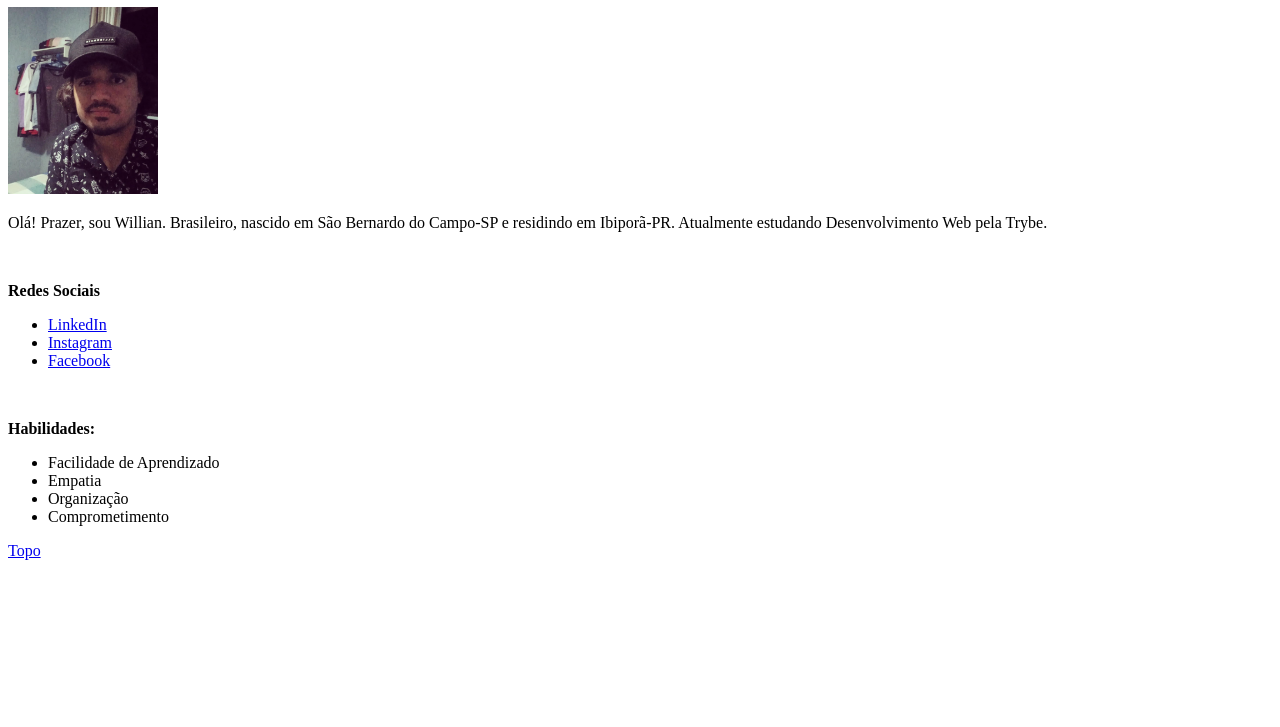
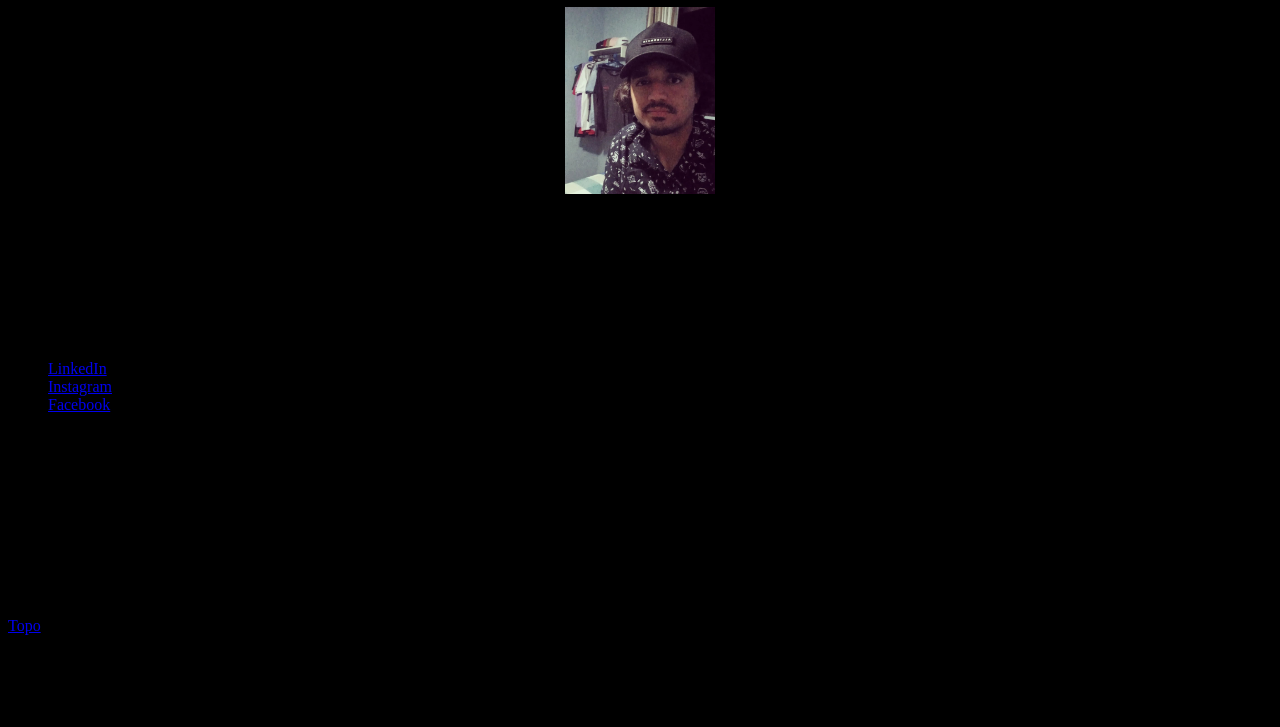
Before and after one commit to willianmaartins/willianmaartins.github.io, a plain HTML site: page index.html in a window 1280 px wide. Shown: the part 73-800 px from the top of the page. Drawn offline with Linux system fonts and the light colour scheme.

Commit message:
finalizado estilo de página portfólio

```diff
--- a/index.html
+++ b/index.html
@@ -1,32 +1,43 @@
 <!DOCTYPE html>
 <html>
+
 <head>
     <title>Willian Martins</title>
+    <link rel="stylesheet" href="style.css">
 </head>
+
 <body>
 
     <h1>Willian Duarte Martins</h1>
 
-<img src="/Imagens/306259776_2203894103118484_8531924803640594880_n.jpg" id="imagem" alt="Foto de Willian" width="150px">
+    <h1><img src="/Imagens/306259776_2203894103118484_8531924803640594880_n.jpg" id="imagem" alt="Foto de Willian" width="150px"></h1>
     <br>
-<p>Olá! Prazer, sou Willian. Brasileiro, nascido em São Bernardo do Campo-SP e residindo em Ibiporã-PR. Atualmente estudando Desenvolvimento Web pela Trybe.</p>
+    <p>Olá! Prazer, sou Willian. Brasileiro, nascido em São Bernardo do Campo-SP e residindo em Ibiporã-PR. Atualmente
+        estudando Desenvolvimento Web pela Trybe.</p>
     <br>
     <p><strong>Redes Sociais</strong></p>
     <ul>
-<a href="https://www.linkedin.com/in/willian-maartins/" target="_blank"><li>LinkedIn</a></li>
-<a href="https://www.instagram.com/willianmaartins/" target="_blank"><li>Instagram</a></li>
-<a href="https://www.facebook.com/willian.martins19" target="_blank"><li>Facebook</a></li>
+        <a href="https://www.linkedin.com/in/willian-maartins/" target="_blank">
+            <li>LinkedIn
+        </a></li>
+        <a href="https://www.instagram.com/willianmaartins/" target="_blank">
+            <li>Instagram
+        </a></li>
+        <a href="https://www.facebook.com/willian.martins19" target="_blank">
+            <li>Facebook
+        </a></li>
     </ul>
 
     <br>
     <p><strong> Habilidades: </strong></p>
     <ul>
-    <li>Facilidade de Aprendizado</li>
-    <li>Empatia</li>
-    <li>Organização</li>
-    <li>Comprometimento</li>
+        <li class="facilidade">Facilidade de Aprendizado</li>
+        <li class="empatia">Empatia</li>
+        <li class="organizacao">Organização</li>
+        <li class="comprometimento">Comprometimento</li>
     </ul>
 
     <a href="#imagem">Topo</a>
 </body>
+
 </html>
--- a/style.css
+++ b/style.css
@@ -0,0 +1,35 @@
+h1 {
+    font-family: sans-serif;
+    text-align: center;
+    font-weight: bold;
+}
+
+p {
+    font-family: 'Franklin Gothic Medium', 'Arial Narrow', Arial, sans-serif;
+    font-style: italic;
+    font-size: medium;
+}
+
+body {
+    background-color: black;
+}
+
+.facilidade {
+    font-family: 'Courier New', Courier, monospace;
+    font-size: 15px;
+}
+
+.empatia {
+    font-family: 'Courier New', Courier, monospace;
+    font-size: 20px;
+}
+
+.organizacao {
+    font-family: 'Courier New', Courier, monospace;
+    font-size: 25px;
+}
+
+.comprometimento {
+    font-family: 'Courier New', Courier, monospace;
+    font-size: 30px;
+}
```
Lines whose indentation alone changed are shown as unchanged.
